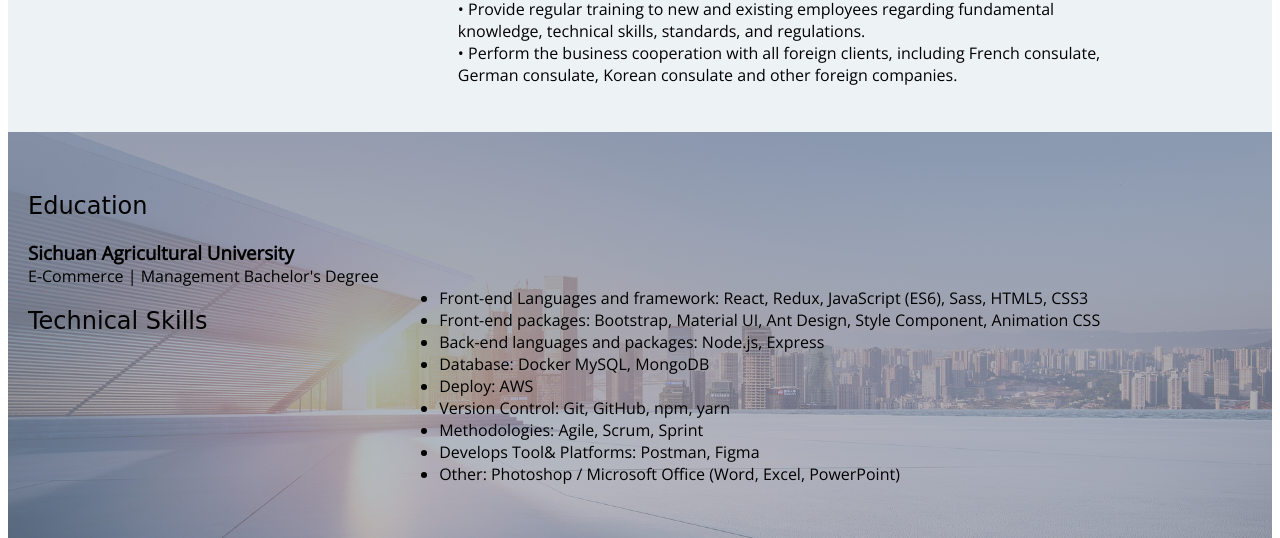
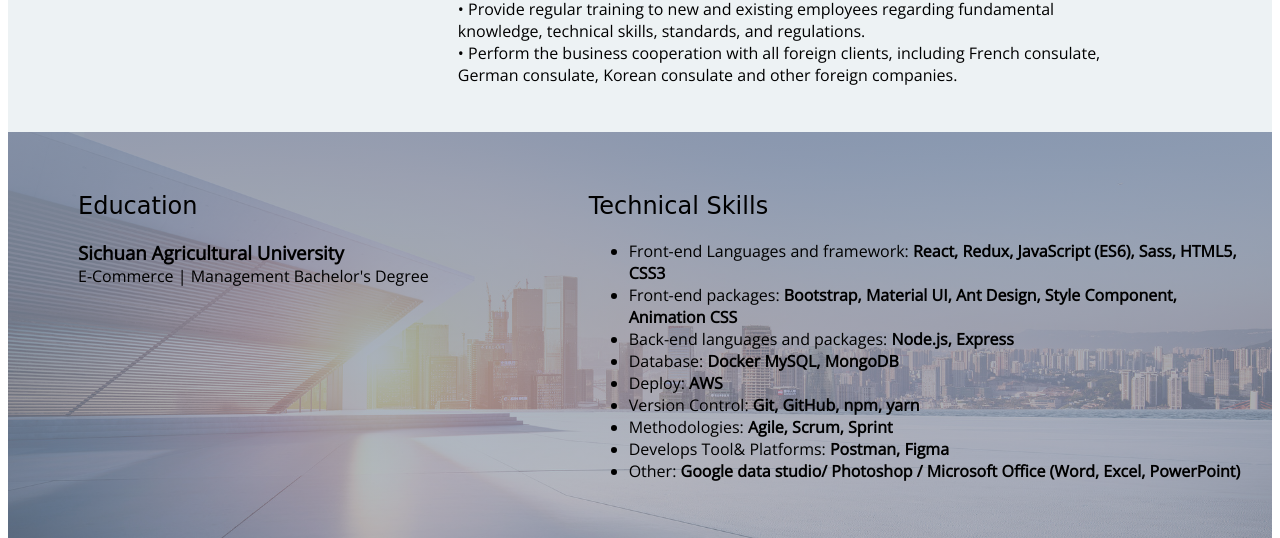
Before and after one commit to tracy-y/My-personal-website, a plain HTML site: page index.html in a window 1280 px wide. Shown: the part 1600-2138 px from the top of the page. Drawn offline with nearby package versions, Linux system fonts and the light colour scheme.

Commit message:
update footer and cv

```diff
--- a/index.html
+++ b/index.html
@@ -14,11 +14,11 @@
    <!-- intro -->
    <header>
      <nav>
-        <a href="about">About Me</a>
-        <a href="work-experience">Work Experience</a>
-        <a href="education">Education</a>
-        <a href="skills">Skills</a>
-        <a href="contact">Contact</a>
+        <a href="#about">About Me</a>
+        <a href="#work-experience">Work Experience</a>
+        <a href="#education">Education</a>
+        <a href="#skills">Skills</a>
+        <a href="#contact">Contact</a>
      </nav>
      <div id="about" class="content-wrap">
         <img class="profile-img" src=".\assets\Tracey's photo.jpg" alt="profile picture">
@@ -29,7 +29,7 @@
                 An enthusiastic and lifelong learner who always looks for improvement and achievement.
                  A proven team player with interactive skills and great attention to detail in an agile environment.</p>
             </div>
-            <a href="./assets/.pdf" download class="btn download" target="_blank">download pdf</a>
+            <a href=".\assets\Tracey Yan's CV.pdf" download class="btn download" target="_blank">download pdf</a>
      </div>
    </header>
 </body>
@@ -106,31 +106,31 @@
     <!-- bottom part -->
     <section id="bottom" class="bottom">
       <!-- Education -->
-      <section id="education" class="education>
-        <div class="education-wrapper">
+      <div id="education" >
+        <div class="education">
             <h2>Education</h2>
             <h3>Sichuan Agricultural University</h3>
             <p>E-Commerce | Management Bachelor's Degree </p>
            </div>
-      </section>
+          </div>
        <!-- Technical skills -->
 
-      <section  id="skills" class="skills">
- <div class="skills-wrapper">
-    <h2>Technical Skills</h2>
-    <ul>
-        <li>Front-end Languages and framework: React, Redux, JavaScript (ES6), Sass, HTML5, CSS3</li>
-        <li>Front-end packages: Bootstrap, Material UI, Ant Design, Style Component, Animation CSS</li>
-        <li>Back-end languages and packages: Node.js, Express</li>
-        <li>Database: Docker MySQL, MongoDB</li>
-        <li>Deploy: AWS</li>
-        <li>Version Control: Git, GitHub, npm, yarn</li>
-        <li>Methodologies: Agile, Scrum, Sprint</li>
-        <li>Develops Tool& Platforms: Postman, Figma</li>
-        <li>Other: Photoshop / Microsoft Office (Word, Excel, PowerPoint)</li>
+      <div  id="skills" >
+     <div class="skills">
+      <h2>Technical Skills</h2>
+     <ul>
+        <li>Front-end Languages and framework: <strong>React, Redux, JavaScript (ES6), Sass, HTML5, CSS3 </strong> </li>
+        <li>Front-end packages: <strong> Bootstrap, Material UI, Ant Design, Style Component, Animation CSS </strong></li>
+        <li>Back-end languages and packages: <strong>Node.js, Express</strong> </li>
+        <li>Database: <strong>Docker MySQL, MongoDB</strong></li>
+        <li>Deploy: <strong>AWS</strong></li>
+        <li>Version Control: <strong>Git, GitHub, npm, yarn</strong></li>
+        <li>Methodologies: <strong>Agile, Scrum, Sprint</strong></li>
+        <li>Develops Tool& Platforms: <strong>Postman, Figma</strong></li>
+        <li>Other: <strong>Google data studio/ Photoshop / Microsoft Office (Word, Excel, PowerPoint)</strong></li>
     </ul>
 </div>
-      </section>
+</div>
     </section>
 
     <!-- footer & contact info -->
--- a/style.css
+++ b/style.css
@@ -170,28 +170,29 @@ ol li a {
     background-size: cover;
 }
 
+@media (min-width: 935px) {
+    .bottom {
+        display: grid;
+        grid-template-columns: 2fr 2.5fr;
+        column-gap: 30px;
+    }
+}
+
 ul {
     margin-top: 0;
 }
 
-.education-wrapper {
+.education {
   margin: 0 auto;
-  padding: 0 30px;
+  padding: 0 50px;
   max-width: 950px;
 }
 
-skills-wrapper {
+.skills {
     display: block;
     padding-bottom: 30px;
 }
 
-@media (min-width: 935px) {
-    .skills-wrapper {
-        display: grid;
-        grid-template-columns: 1fr 2.5fr;
-        column-gap: 30px;
-    }
-}
 
 /* Footer */
 footer {
```
Also changed, not shown: 1 other file.
